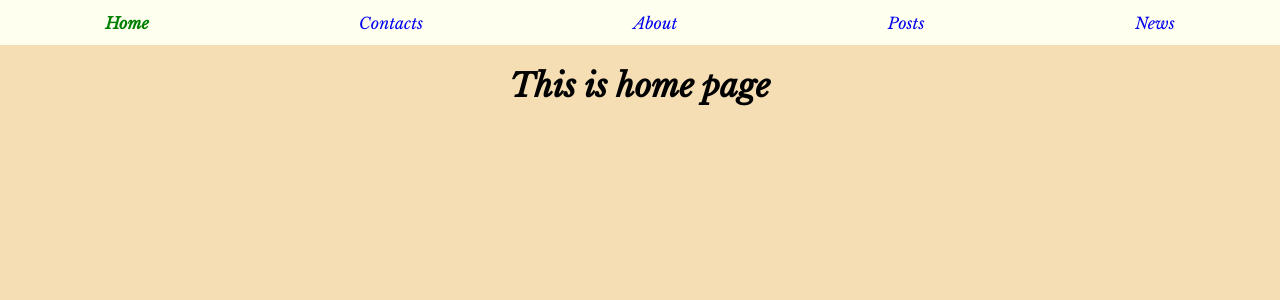
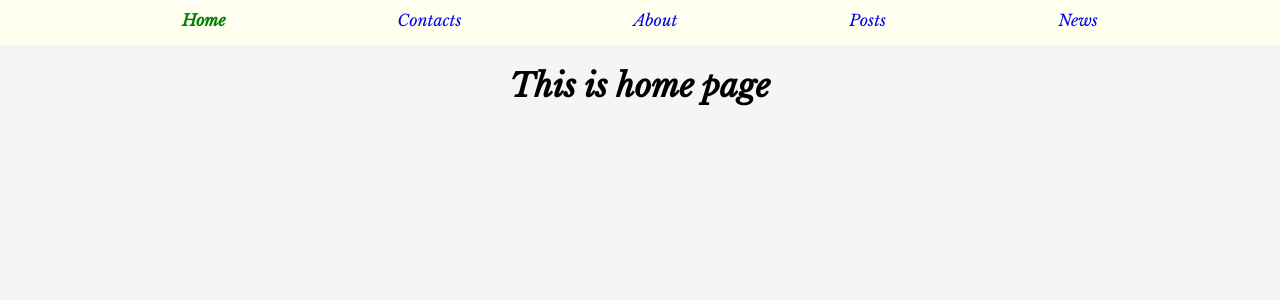
Before and after one commit to keremet-kerimova/router-example, a React (Create React App) app: page / in a window 1280 px wide. Shown: the top 300 px of the page. Built offline with nearby package versions, Linux system fonts and the light colour scheme.

Commit message:
Addded all styles and changes

```diff
--- a/src/App.css
+++ b/src/App.css
@@ -7,15 +7,15 @@
 
 html, body {
   margin: 0;
-  background-color: wheat;
+  background-color: whitesmoke;
   font-family: 'Libre Baskerville', serif;
 }
 
 .App .ul {
-  padding: 0;
+  padding: 10px;
   display: flex;
-  justify-content: space-around;
-  align-items: center;
+  justify-content: space-evenly;
+  align-items: right;
   margin: 0;
   width: 100%;
   min-height: 45px;
```
